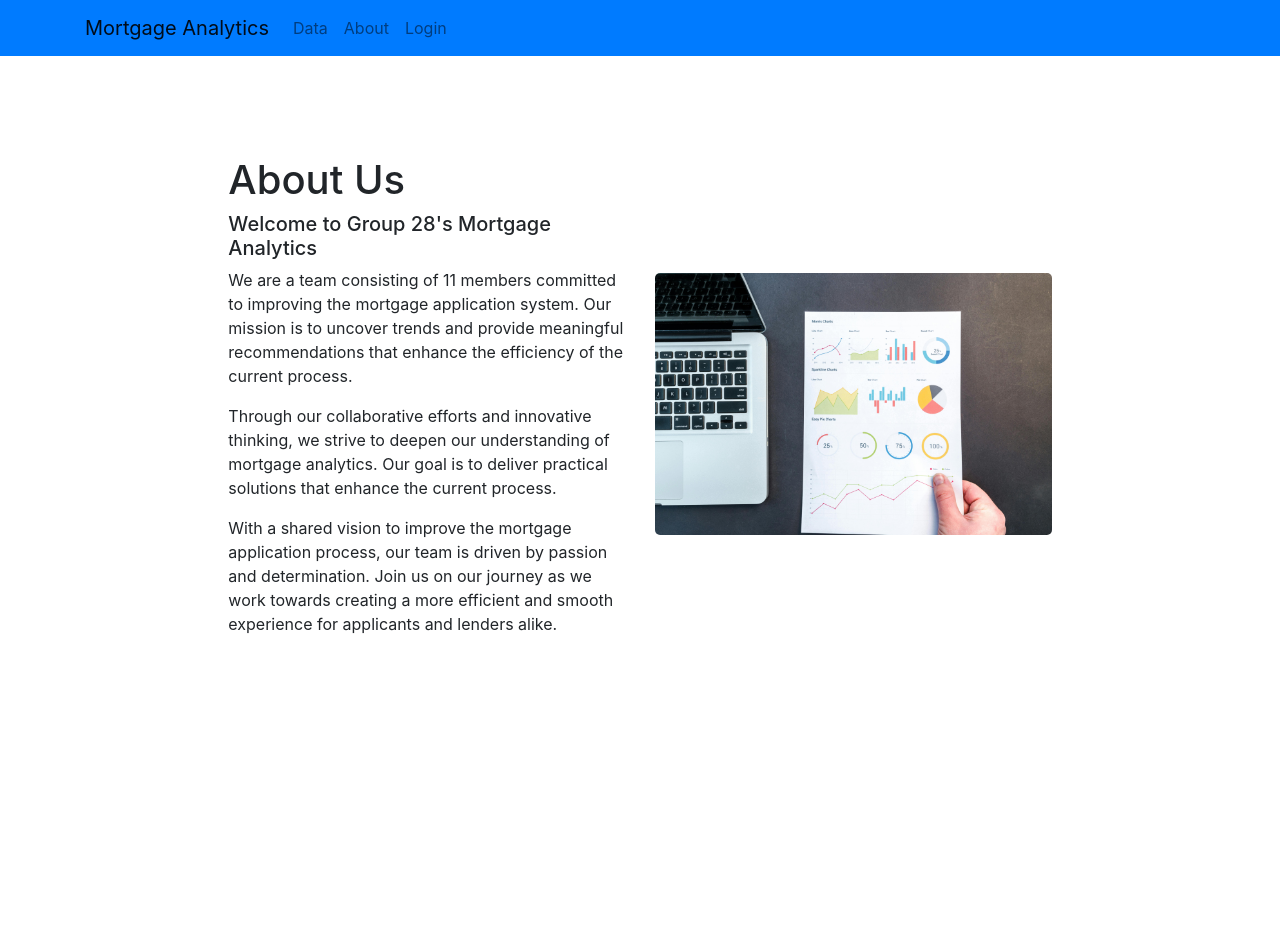
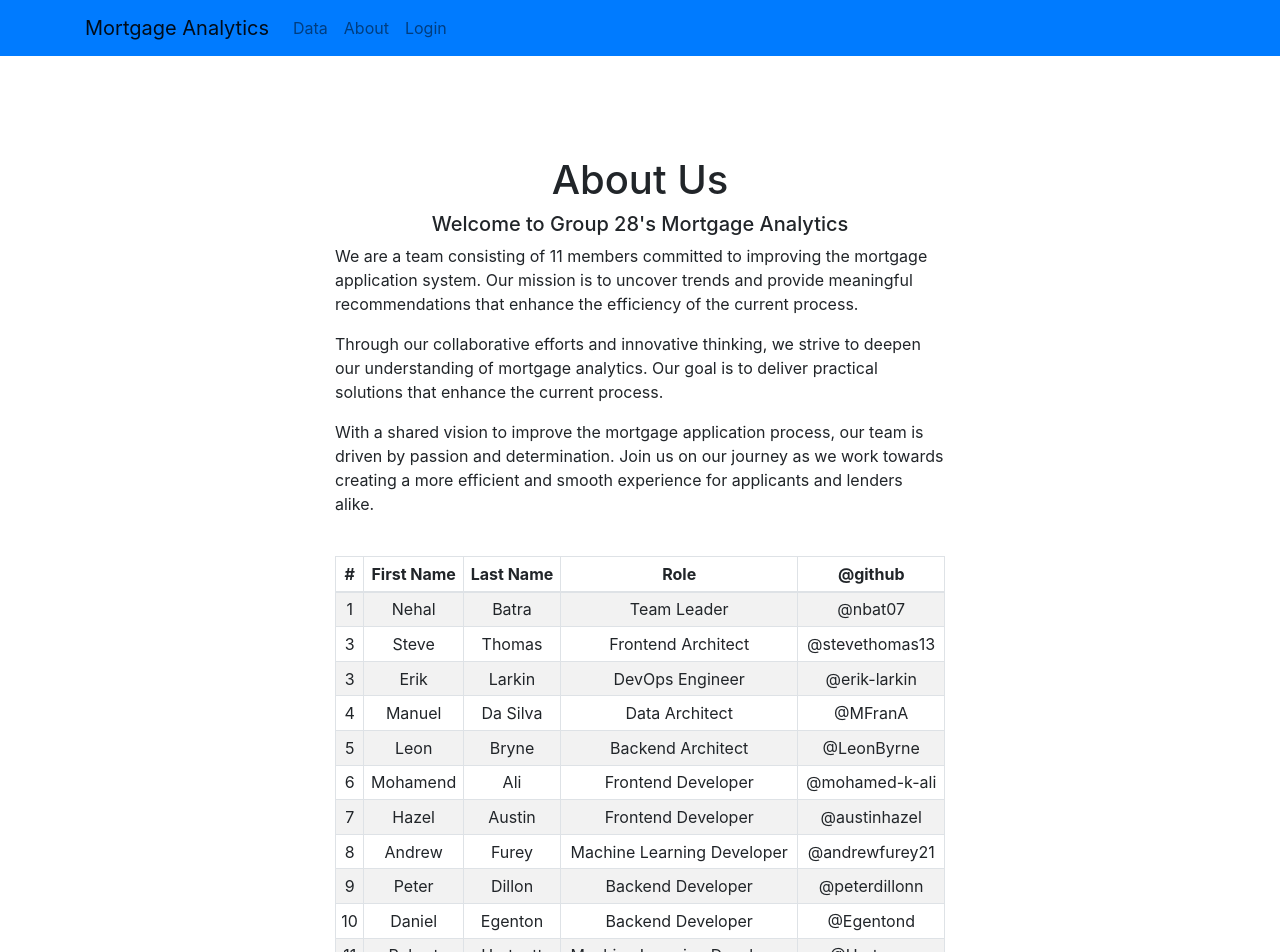
Before and after one commit to mortgage-analytics/frontend, a React (Create React App) app in the folder mortgage_analytics/: page /about in a window 1280 px wide. Shown: the top 952 px of the page. Before the commit the page ends 800 px from the top, so only its background shows below. Built offline with nearby package versions, Linux system fonts and the light colour scheme.

Commit message:
added team member table

```diff
--- a/mortgage_analytics/src/pages/About.jsx
+++ b/mortgage_analytics/src/pages/About.jsx
@@ -1,14 +1,15 @@
 import { Container, Row, Col } from 'react-bootstrap';
-import Photo1 from '../assets/about-image.jpg';
+import { Table } from 'react-bootstrap';
 
 const About = () => {
     return (
-        <Container fluid style={{marginTop: "100px"}}>
+        <Container fluid style={{marginTop: "100px", textAlign:"center"}}>
             <Row className="justify-content-center">
-                <Col xs={12} sm={8} md={6} lg={4}>
+                <Col xs={12} sm={8} md={6} lg={6}>
                     <div>
                         <h1>About Us</h1>
                         <h5>Welcome to Group 28's Mortgage Analytics</h5>
+                        <div style={{textAlign:"left"}}>
                         <p>
                             We are a team consisting of 11 members committed to improving the mortgage application system. Our mission is to uncover trends and provide meaningful recommendations that enhance the efficiency of the current process.
                         </p>
@@ -18,10 +19,119 @@ const About = () => {
                         <p>
                             With a shared vision to improve the mortgage application process, our team is driven by passion and determination. Join us on our journey as we work towards creating a more efficient and smooth experience for applicants and lenders alike.
                         </p>
+                        </div>
+
                     </div>
                 </Col>
-                <Col xs={12} sm={8} md={6} lg={4} className="d-flex justify-content-center align-items-center">
+                {/* <Col xs={12} sm={8} md={6} lg={4} className="d-flex justify-content-center align-items-center">
                     <img src={Photo1} style={{ width: "100%", height: "auto", borderRadius: "5px" }} alt="About page" />
+                </Col> */}
+
+            </Row>
+            <br></br>
+            <Row className="justify-content-center">
+            <Col  lg={6}>
+                <Table striped bordered hover size="sm">
+                    <thead>
+                        <tr>
+                        <th>#</th>
+                        <th>First Name</th>
+                        <th>Last Name</th>
+                        <th>Role</th>
+                        <th>@github</th>
+                        </tr>
+                    </thead>
+                    <tbody>
+                        <tr>
+                        <td>1</td>
+                        <td>Nehal</td>
+                        <td>Batra</td>
+                        <td>Team Leader</td>
+                        <td>@nbat07</td>
+                        </tr>
+
+                        <tr>
+                        <td>3</td>
+                        <td>Steve</td>
+                        <td>Thomas</td>
+                        <td>Frontend Architect</td>
+                        <td>@stevethomas13</td>
+                        </tr>
+
+                        <tr>
+                        <td>3</td>
+                        <td>Erik</td>
+                        <td>Larkin</td>
+                        <td>DevOps Engineer</td>
+                        <td>@erik-larkin</td>
+                        </tr>
+
+                        <tr>
+                        <td>4</td>
+                        <td>Manuel </td>
+                        <td>Da Silva</td>
+                        <td>Data Architect</td>
+                        <td>@MFranA</td>
+                        </tr>
+
+                        <tr>
+                        <td>5</td>
+                        <td>Leon</td>
+                        <td>Bryne</td>
+                        <td>Backend Architect</td>
+                        <td>@LeonByrne</td>
+                        </tr>
+
+                        <tr>
+                        <td>6</td>
+                        <td>Mohamend</td>
+                        <td>Ali</td>
+                        <td>Frontend Developer</td>
+                        <td>@mohamed-k-ali</td>
+                        </tr>
+
+                        <tr>
+                        <td>7</td>
+                        <td>Hazel </td>
+                        <td>Austin</td>
+                        <td>Frontend Developer</td>
+                        <td>@austinhazel</td>
+                        </tr>
+
+
+                        <tr>
+                        <td>8</td>
+                        <td>Andrew </td>
+                        <td>Furey</td>
+                        <td>Machine Learning Developer</td>
+                        <td>@andrewfurey21</td>
+                        </tr>
+
+                        <tr>
+                        <td>9</td>
+                        <td>Peter </td>
+                        <td>Dillon</td>
+                        <td>Backend Developer</td>
+                        <td>@peterdillonn</td>
+                        </tr>
+
+                        <tr>
+                        <td>10</td>
+                        <td>Daniel </td>
+                        <td>Egenton</td>
+                        <td>Backend Developer</td>
+                        <td>@Egentond</td>
+                        </tr>
+
+                        <tr>
+                        <td>11</td>
+                        <td>Robert </td>
+                        <td>Hartnett</td>
+                        <td>Machine Learning Developer</td>
+                        <td>@Hartnero</td>
+                        </tr>
+                    </tbody>
+                </Table>
                 </Col>
             </Row>
         </Container>
```
